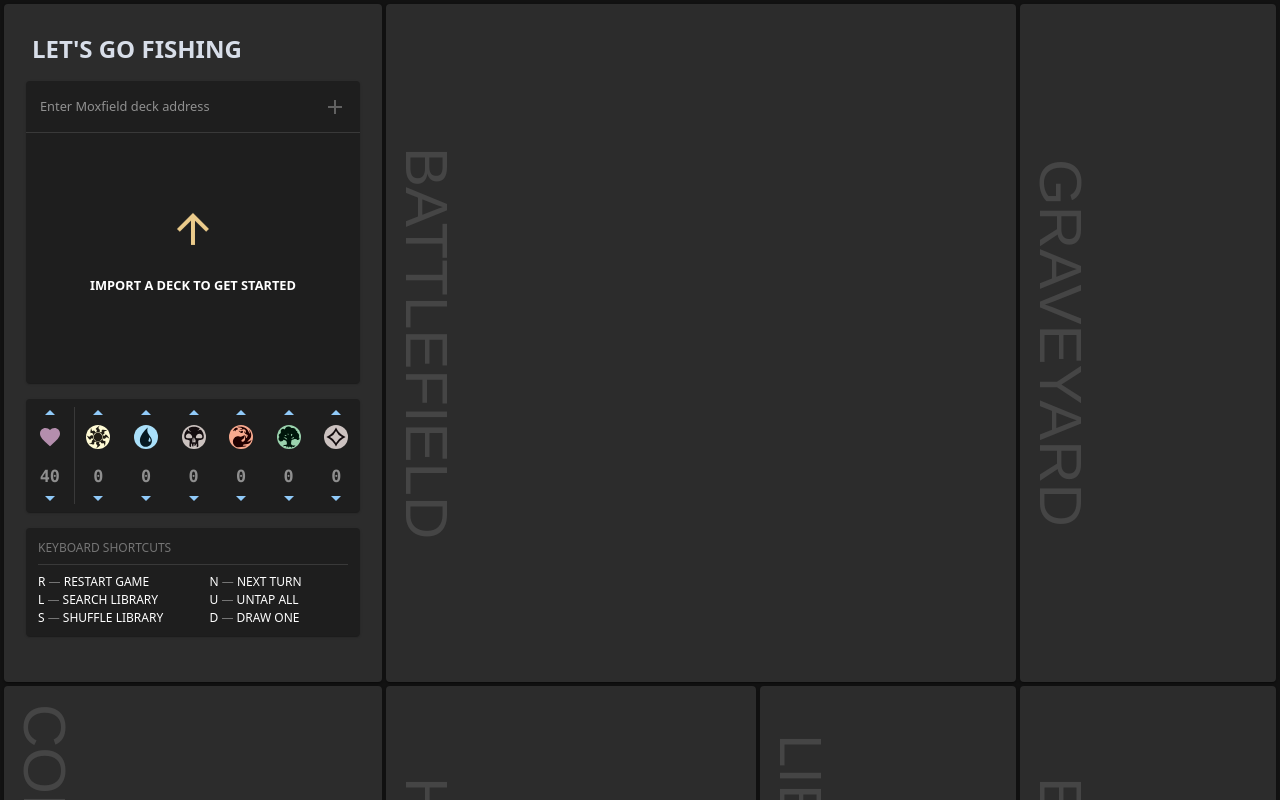
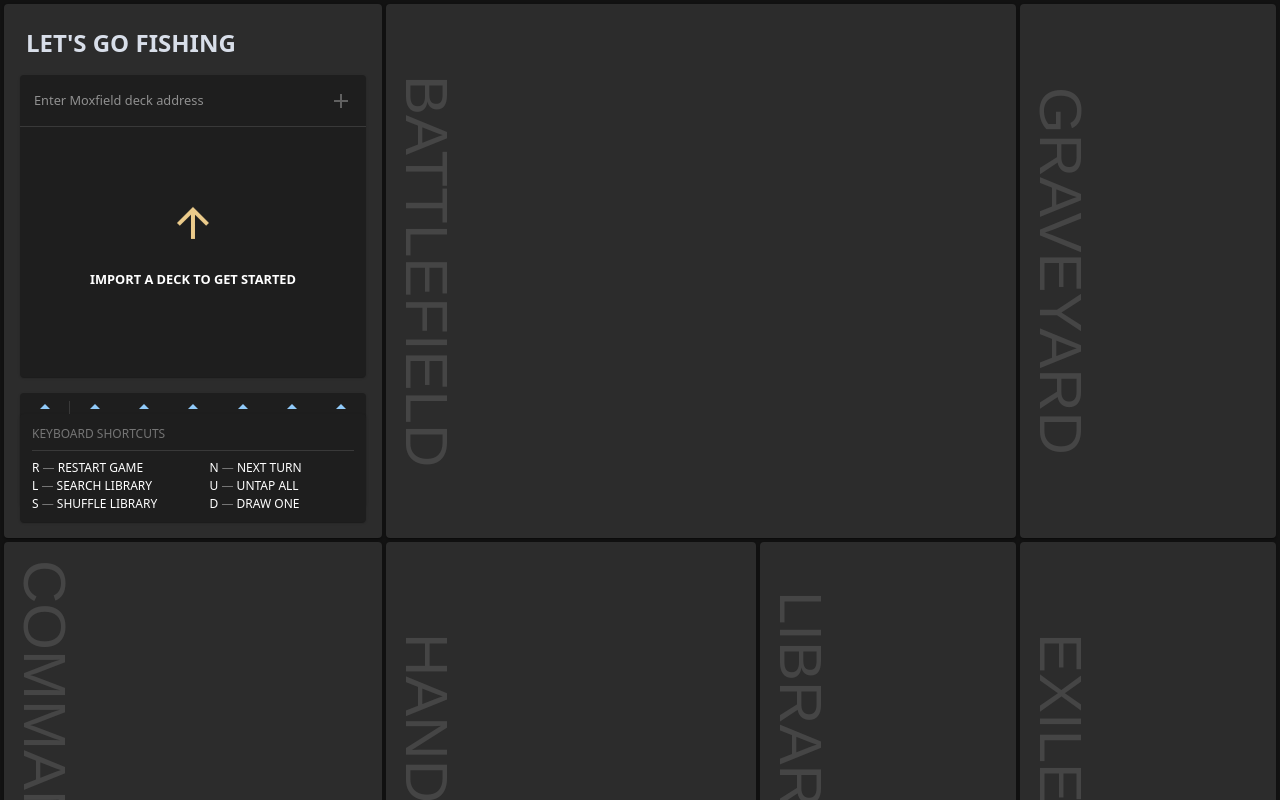
Before and after one commit to avocadianmage/lets-go-fishing, a React (Create React App) app in the folder client/: page / in a window 1280 px wide. Built offline with nearby package versions, Linux system fonts and the light colour scheme.

Commit message:
bottom anchor keyboard shortcuts

```diff
--- a/client/src/components/css/card.css
+++ b/client/src/components/css/card.css
@@ -66,32 +66,8 @@
     left: -100%;
 }
 
-@keyframes spin {
-    0% {
-        transform: rotate(0deg);
-    }
-    100% {
-        transform: rotate(360deg);
-    }
-}
-
 @keyframes fadeIn {
     from {
         opacity: 0;
     }
 }
-
-@keyframes shine {
-    0% {
-        top: -90%
-    }
-    100% {
-        top: 150%
-    }
-}
-
-@keyframes slideIn {
-    from {
-        transform: translate(0, -10%);
-    }
-}
--- a/client/src/components/lefter/lefter.tsx
+++ b/client/src/components/lefter/lefter.tsx
@@ -1,8 +1,8 @@
 import { Favorite } from '@mui/icons-material';
-import { CardContent, Divider, Paper } from '@mui/material';
+import { Box, Divider, Paper } from '@mui/material';
 import { useEffect, useRef, useState } from 'react';
+import { STARTING_LIFE } from '../../global/constants';
 import { DatabaseService, DeckInfo } from '../../services/dbSvc';
-import { STARTING_LIFE } from '../../global/constants';
 import { GameDetailsState, ManaColor, Pane } from '../gameLayout/gameLayout';
 import { DeckImport } from './deckImport';
 import { DeckSelect } from './deckSelect';
@@ -87,7 +87,7 @@ export const Lefter = ({
 
     return (
         <Pane id='lefter'>
-            <CardContent>
+            <Box sx={{ p: '10px' }}>
                 <h1 style={{ margin: 6, marginBottom: 16 }}>Let's Go Fishing</h1>
 
                 <Paper sx={{ marginBottom: '16px' }}>
@@ -120,7 +120,7 @@ export const Lefter = ({
                 </Paper>
 
                 <Shortcuts />
-            </CardContent>
+            </Box>
         </Pane>
     );
 };
--- a/client/src/components/lefter/shortcuts.tsx
+++ b/client/src/components/lefter/shortcuts.tsx
@@ -24,7 +24,15 @@ const SingleShortcut = (props: { shortcutKey: string; description: string }) =>
 );
 
 export const Shortcuts = () => (
-    <Paper sx={{ marginBottom: '16px', p: '4px 12px' }}>
+    <Paper
+        sx={{
+            p: '4px 12px',
+            position: 'absolute',
+            bottom: '16px',
+            left: '16px',
+            width: 'calc(100% - 56px)',
+        }}
+    >
         <Typography variant='overline' color={grayText}>
             Keyboard shortcuts
         </Typography>
```
